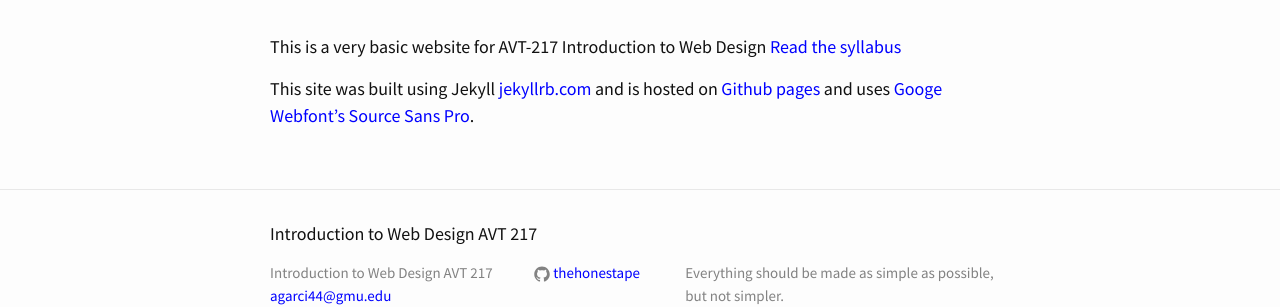
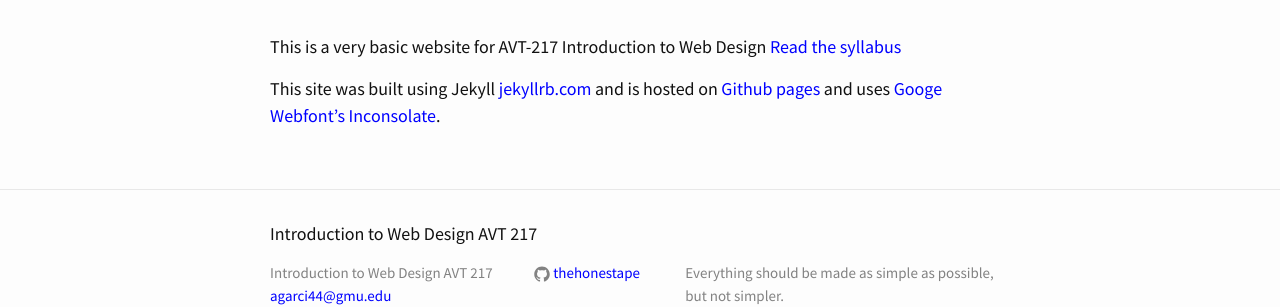
Before and after one commit to thehonestape/intro-to-web-design, a Jekyll site: the page built from about.md, in a window 1280 px wide. Shown: the part 155-462 px from the top of the page. Built offline with Jekyll 4.4.1, drawn with Linux system fonts in a browser that asks for light colours.

Commit message:
update to about

```diff
--- a/about.md
+++ b/about.md
@@ -7,4 +7,4 @@
 This is a very basic website for AVT-217 Introduction to Web Design
 [Read the syllabus](https://docs.google.com/document/d/14CPnr4Nz-I3Hux6rFM7DMLc4_Yq70LoeFiaU_bIx_0w)
 
-This site was built using Jekyll [jekyllrb.com](http://jekyllrb.com/) and is hosted on [Github pages](https://pages.github.com/) and uses [Googe Webfont's Source Sans Pro](https://www.google.com/fonts#UsePlace:use/Collection:Source+Sans+Pro).
+This site was built using Jekyll [jekyllrb.com](http://jekyllrb.com/) and is hosted on [Github pages](https://pages.github.com/) and uses [Googe Webfont's Inconsolate](https://www.google.com/fonts/specimen/Inconsolata).
```
